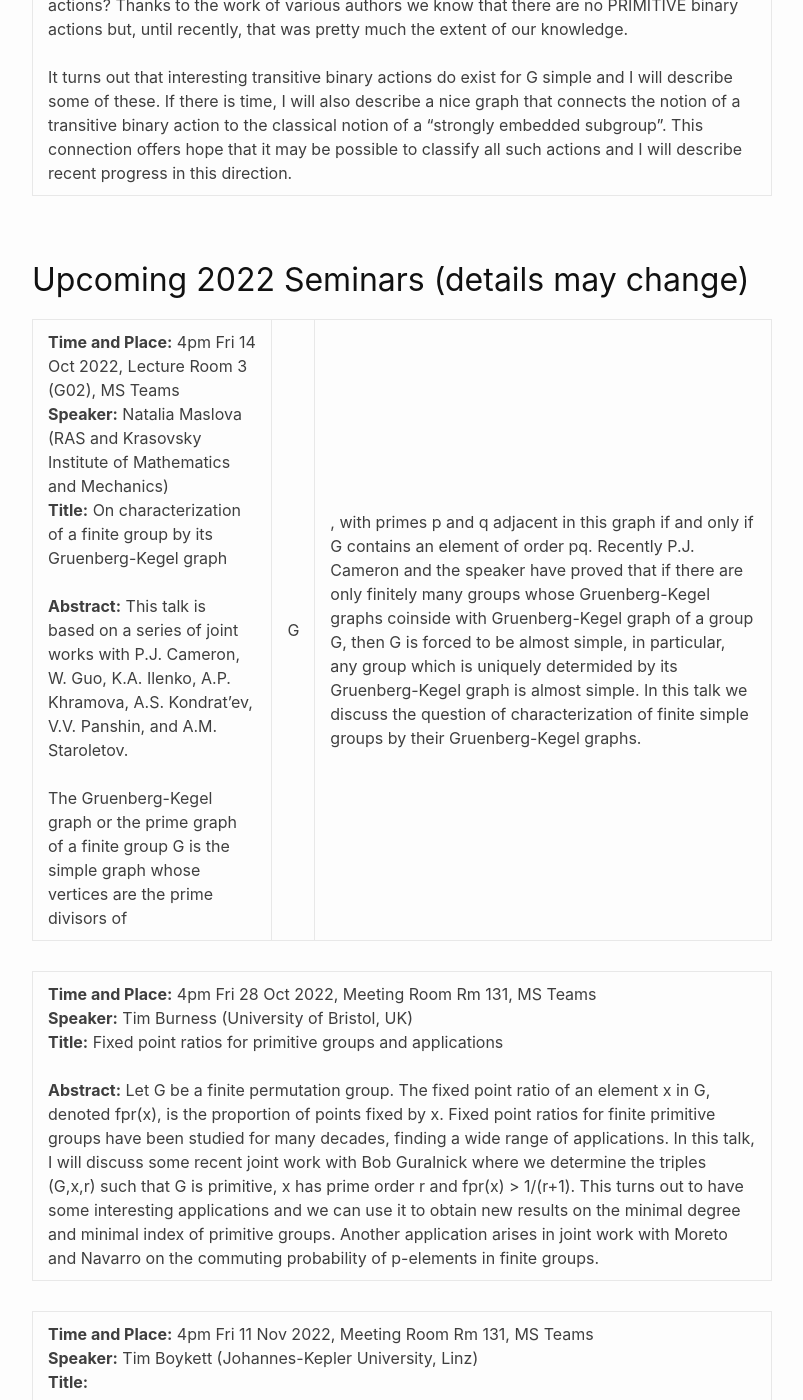
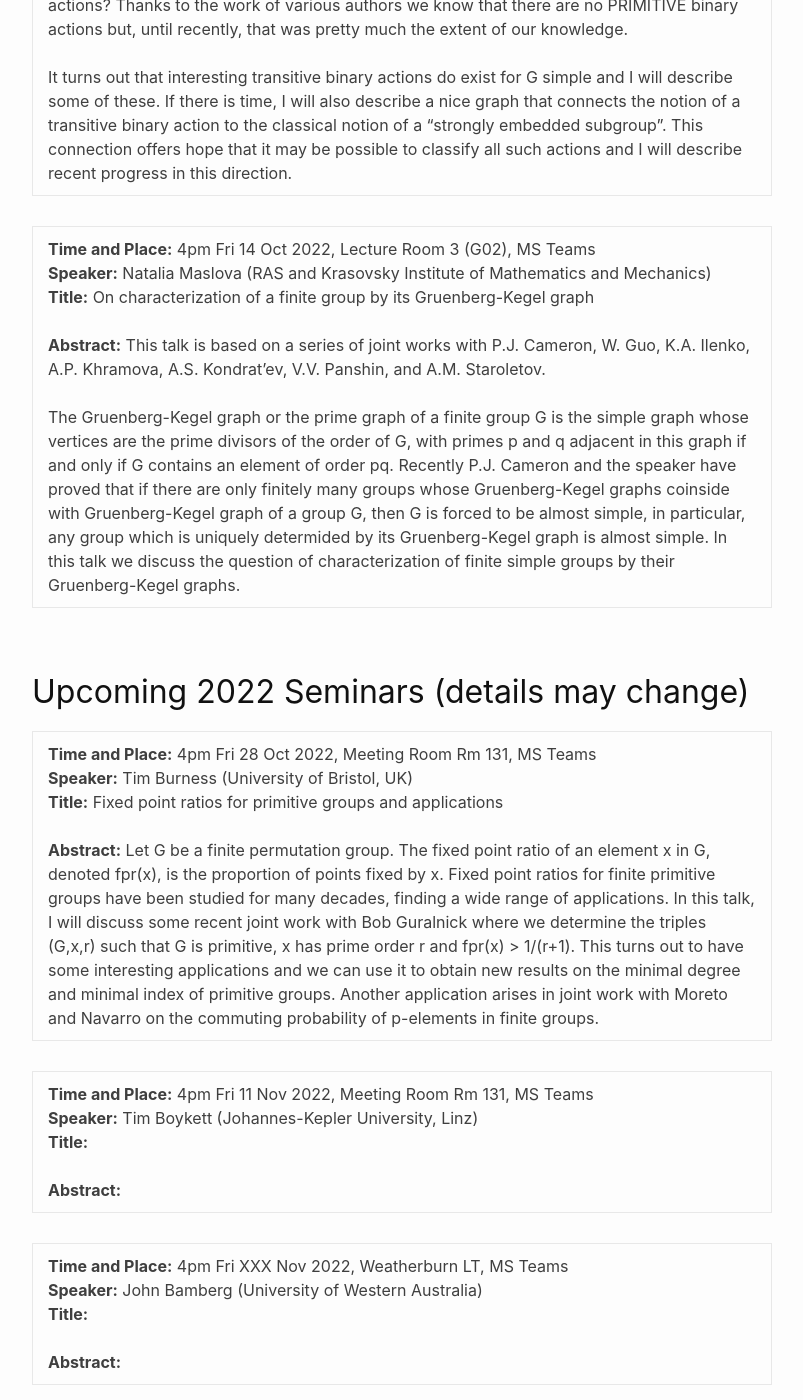
Before and after one commit to StephenGlasby/StephenGlasby.github.io, a Jekyll site: the page built from GandCSeminars.md, in a window 1280 px wide and 1400 px high, scrolled down 6938 px. Shown: the whole window, without its empty margins (238-1041 px from the left). Built offline with Jekyll 4.4.1, drawn with Linux system fonts in a browser that asks for light colours.

Commit message:
Maslova abstract

```diff
--- a/GandCSeminars.md
+++ b/GandCSeminars.md
@@ -53,10 +53,10 @@
 |**Time and Place:** 4pm Fri 16 Sep 2022, Weatherburn LT, MS Teams<br>                 **Speaker:** Nick Gill (Open University, UK)<br>       **Title:** Binary actions of simple groups <br><br>                    **Abstract:**  A permutation action of a group G on a set X is “binary” if, roughly speaking, one can deduce the orbits on X^n (for all positive integers n) from the orbits on X^2. This notion arose first in model theory, thanks to the work of Gregory Cherlin.<br><br> I’m interested in the following question: if G is simple, what are its TRANSITIVE binary actions? Thanks to the work of various authors we know that there are no PRIMITIVE binary actions but, until recently, that was pretty much the extent of our knowledge.<br><br> It turns out that interesting transitive binary actions do exist for G simple and I will describe some of these. If there is time, I will also describe a nice graph that connects the notion of a transitive binary action to the classical notion of a “strongly embedded subgroup”. This connection offers hope that it may be possible to classify all such actions and I will describe recent progress in this direction.|
 
 
+|**Time and Place:** 4pm Fri 14 Oct 2022, Lecture Room 3 (G02), MS Teams<br>                 **Speaker:** Natalia Maslova (RAS and Krasovsky Institute of Mathematics and Mechanics)<br>       **Title:**  On characterization of a finite group by its Gruenberg-Kegel graph <br><br>                    **Abstract:** This talk is based on a series of joint works with P.J. Cameron, W. Guo, K.A. Ilenko, A.P. Khramova, A.S. Kondrat'ev, V.V. Panshin, and A.M. Staroletov.<br><br> The Gruenberg-Kegel graph or the prime graph of a finite group G is the simple graph whose vertices are the prime divisors of the order of G, with primes p and q adjacent in this graph if and only if G contains an element of order pq. Recently P.J. Cameron and the speaker have proved that if there are only finitely many groups whose Gruenberg-Kegel graphs coinside with Gruenberg-Kegel graph of a group G, then G is forced to be almost simple, in particular, any group which is uniquely determided by its Gruenberg-Kegel graph is almost simple. In this talk we discuss the question of characterization of finite simple groups by their Gruenberg-Kegel graphs. |
+
 <!--%%%%%%%%%%%%%%%%%%%%%%%%%%%%%%MOVE THIS LINE%%%%%%%%%%%%%%%%%%%%%%%%%-->
 <h2> Upcoming 2022 Seminars (details may change)</h2>
-
-|**Time and Place:** 4pm Fri 14 Oct 2022, Lecture Room 3 (G02), MS Teams<br>                 **Speaker:** Natalia Maslova (RAS and Krasovsky Institute of Mathematics and Mechanics)<br>       **Title:**  On characterization of a finite group by its Gruenberg-Kegel graph <br><br>                    **Abstract:** This talk is based on a series of joint works with P.J. Cameron, W. Guo, K.A. Ilenko, A.P. Khramova, A.S. Kondrat'ev, V.V. Panshin, and A.M. Staroletov.<br><br> The Gruenberg-Kegel graph or the prime graph of a finite group G is the simple graph whose vertices are the prime divisors of |G|, with primes p and q adjacent in this graph if and only if G contains an element of order pq. Recently P.J. Cameron and the speaker have proved that if there are only finitely many groups whose Gruenberg-Kegel graphs coinside with Gruenberg-Kegel graph of a group G, then G is forced to be almost simple, in particular, any group which is uniquely determided by its Gruenberg-Kegel graph is almost simple. In this talk we discuss the question of characterization of finite simple groups by their Gruenberg-Kegel graphs. |
 
 
 |**Time and Place:** 4pm Fri 28 Oct 2022, Meeting Room Rm 131, MS Teams<br>                 **Speaker:** Tim Burness (University of Bristol, UK)<br>       **Title:** Fixed point ratios for primitive groups and applications  <br><br>                    **Abstract:**  Let G be a finite permutation group. The fixed point ratio of an element x in G, denoted fpr(x), is the proportion of points fixed by x. Fixed point ratios for finite primitive groups have been studied for many decades, finding a wide range of applications. In this talk, I will discuss some recent joint work with Bob Guralnick where we determine the triples (G,x,r) such that G is primitive, x has prime order r and fpr(x) > 1/(r+1). This turns out to have some interesting applications and we can use it to obtain new results on the minimal degree and minimal index of primitive groups. Another application arises in joint work with Moreto and Navarro on the commuting probability of p-elements in finite groups. |
```
